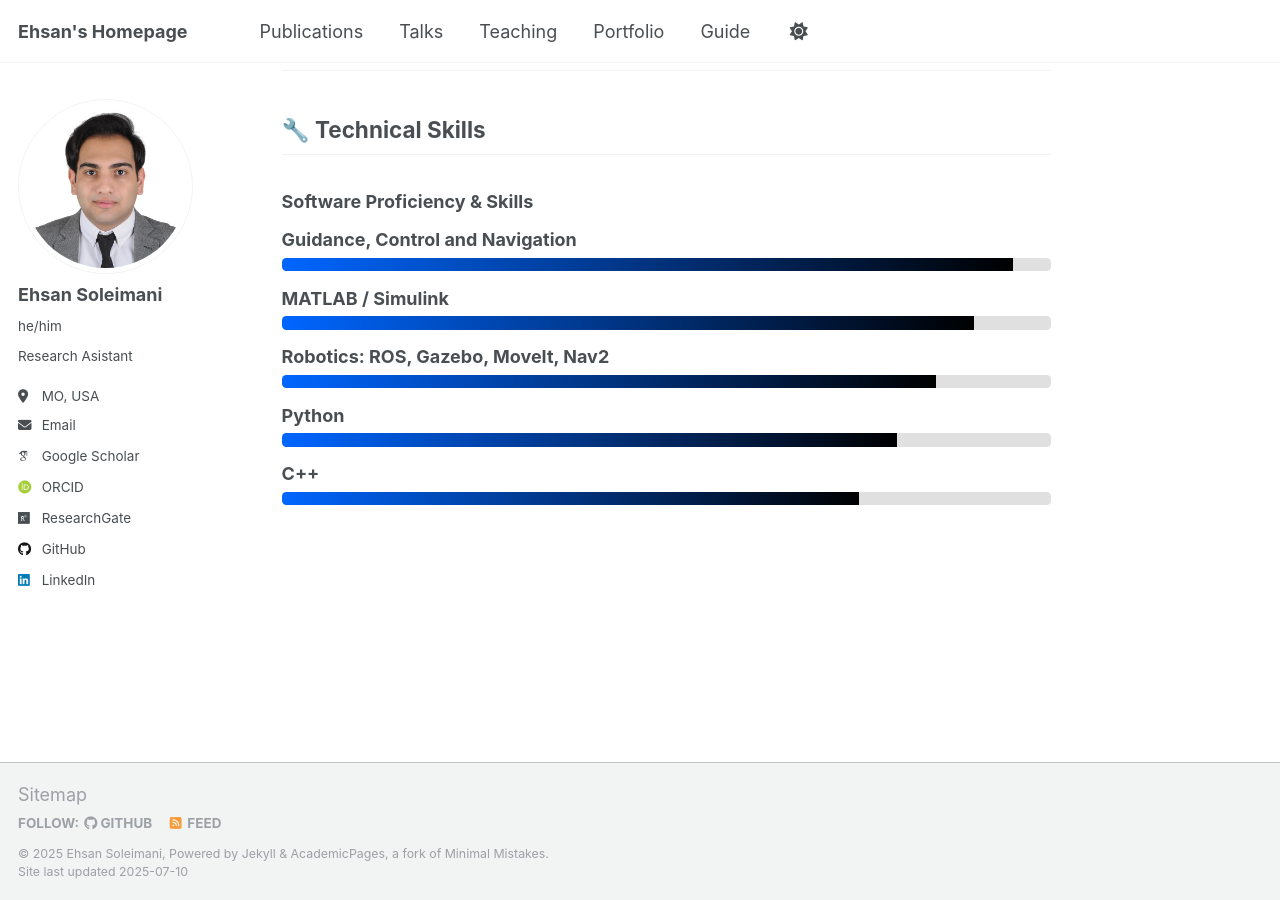
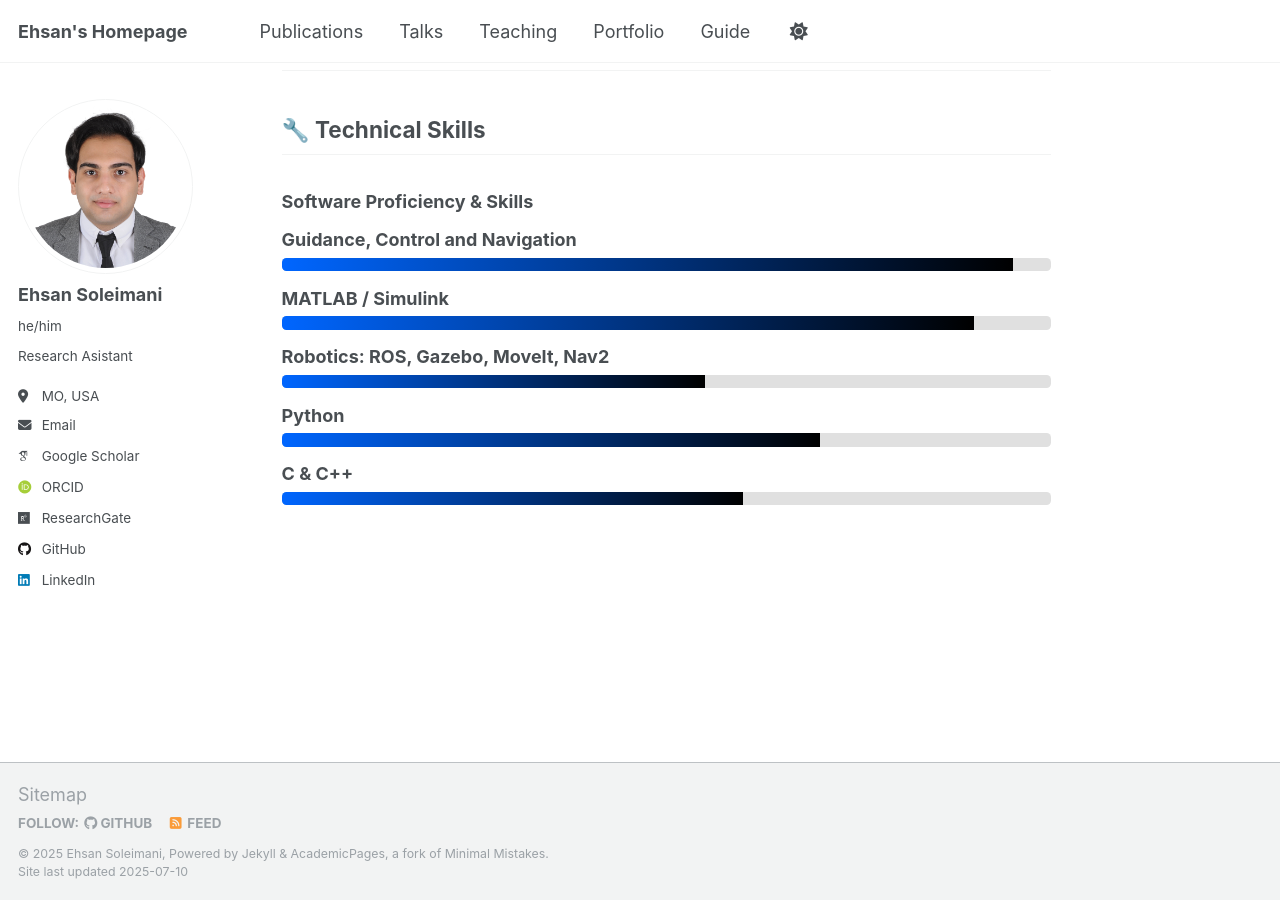
Before and after one commit to EhsanSoleimani1998/EhsanSoleimani1998.github.io, a Jekyll site: the page built from _pages/about.md, in a window 1280 px wide and 900 px high, scrolled down 1189 px. Built offline with Jekyll 4.4.1, drawn with Linux system fonts in a browser that asks for light colours; some web fonts are replaced; a script that is not in the unit is left out.

Commit message:
Update about.md

```diff
--- a/_pages/about.md
+++ b/_pages/about.md
@@ -90,20 +90,20 @@ Additionally, I have experience in formation control, model predictive control,
 <div class="skill">
   <span class="skill-name">Robotics: ROS, Gazebo, MoveIt, Nav2</span>
   <div class="skill-bar-container">
-    <div class="skill-bar" style="width: 85%"></div>
+    <div class="skill-bar" style="width: 55%"></div>
   </div>
 </div>
 
 <div class="skill">
   <span class="skill-name">Python</span>
   <div class="skill-bar-container">
-    <div class="skill-bar" style="width: 80%"></div>
+    <div class="skill-bar" style="width: 70%"></div>
   </div>
 </div>
 
 <div class="skill">
-  <span class="skill-name">C++</span>
+  <span class="skill-name">C & C++</span>
   <div class="skill-bar-container">
-    <div class="skill-bar" style="width: 75%"></div>
+    <div class="skill-bar" style="width: 60%"></div>
   </div>
 </div>
```
